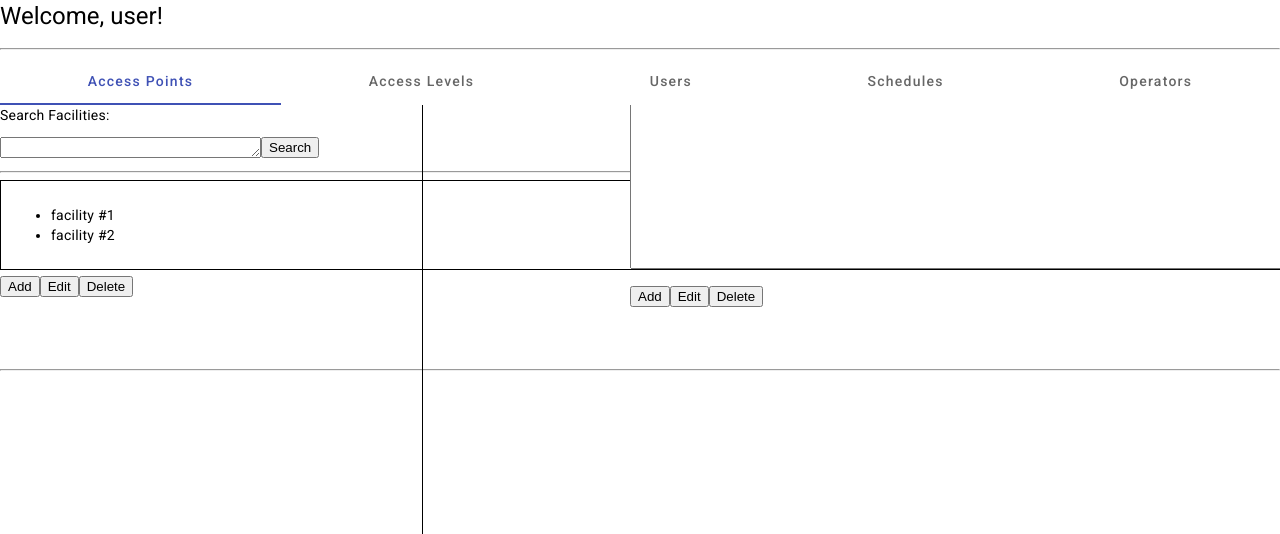
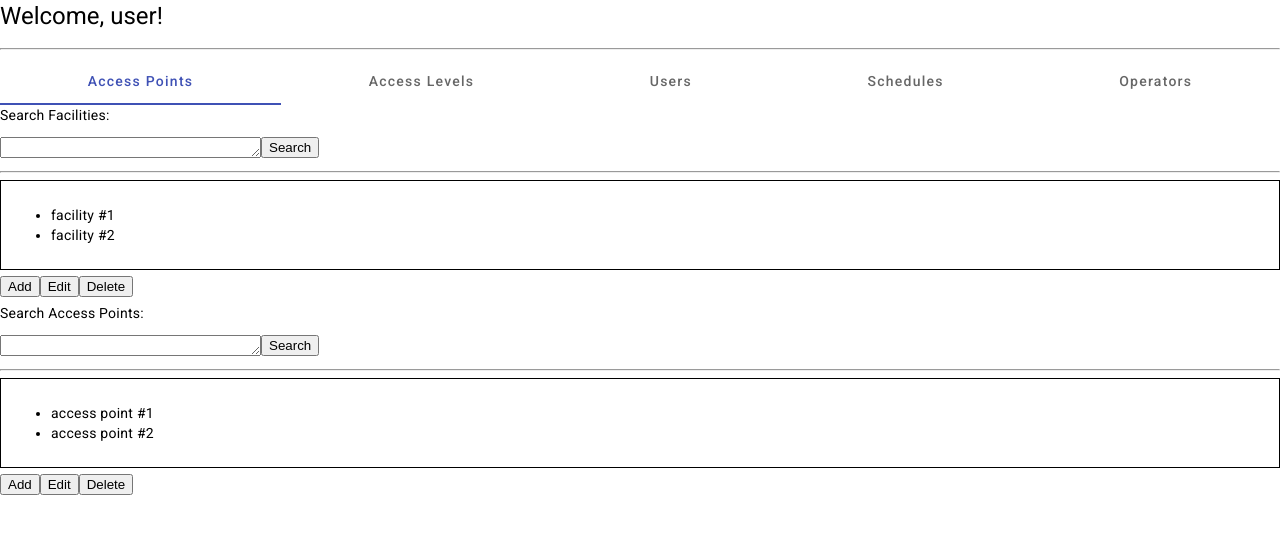
Before and after one commit to michaelyoussef59/Senior-design-frontend, an Angular app: page / in a window 1280 px wide. Shown: the top 534 px of the page. Built offline with nearby package versions, Linux system fonts and the light colour scheme.

Commit message:
Touched up highlighting and selecting

```diff
--- a/src/app/accesspoints/accesspoints.component.css
+++ b/src/app/accesspoints/accesspoints.component.css
@@ -1,12 +1,3 @@
-.vl {
-    width: 1px; /* Width of the vertical line */
-  height: 100vh; /* Height of the vertical line, set to full viewport height */
-  background-color: #000; /* Color of the vertical line */
-  position: fixed; /* Fixed position to keep the line in place */
-  left: 33%; /* Position the line in the middle of the screen horizontally */
-  transform: translateX(-50%); /* Adjust to center the line perfectly */
-  }
-
 .button {
     position: relative;
     top: -6px;
--- a/src/app/accesspoints/accesspoints.component.html
+++ b/src/app/accesspoints/accesspoints.component.html
@@ -1,4 +1,3 @@
-<div class="vl"></div>
 <p>Search Facilities:</p>
 <textarea [(ngModel)]="searchFacilitiesUserEnteredTextArea" cols="30" rows="1"></textarea>
 <button (click)="onSearchFacilitiesButtonClick()" class="button">Search</button>
@@ -15,12 +14,16 @@
 <button class="button">Edit</button>
 <button class="button">Delete</button>
 
-<p style="position: relative; left: 630px; top: -790px;">Search Access Points:</p>
-<textarea [(ngModel)]="searchAccessPointsUserEnteredTextArea" cols="30" rows="1" style="position: relative; left: 630px; top: -790px;"></textarea>
-<button (click)="onSearchAccessPointsButtonClick()" class="button" style="position: relative; left: 630px; top: -790px;">Search</button>
+<p>Search Access Points:</p>
+<textarea [(ngModel)]="searchAccessPointsUserEnteredTextArea" cols="30" rows="1"></textarea>
+<button (click)="onSearchAccessPointsButtonClick()" class="button">Search</button>
 <hr>
-<textarea name="accessPointsResults" id="accessPointsResults" cols="82" rows="45" [readOnly]="true" style="position: relative; left: 630px; top: -790px;"></textarea>
+<div class="list-container">
+    <ul>
+        <li *ngFor="let str of accessPointsResultArr" (click)="handleClick(str)" class="hover-highlight">{{str}}</li>
+    </ul>
+</div>
 <p></p>
-<button class="button" style="position: relative; left: 630px; top: -790px;">Add</button>
-<button class="button" style="position: relative; left: 630px; top: -790px;">Edit</button>
-<button class="button" style="position: relative; left: 630px; top: -790px;">Delete</button>
+<button class="button">Add</button>
+<button class="button">Edit</button>
+<button class="button">Delete</button>
--- a/src/app/accesspoints/accesspoints.component.ts
+++ b/src/app/accesspoints/accesspoints.component.ts
@@ -9,14 +9,18 @@ export class AccesspointsComponent {
   searchFacilitiesUserEnteredTextArea: string = ''; // to be populated by user
   searchAccessPointsUserEnteredTextArea: string = ''; // to be populated by user
   facilitiesResult: string = ''; // to be populated by init or search
+  accessPointsResult: string = ''; // to be populated by init or search
 
   //all vars below this are test vars
   facilitiesResultArr: string[] = ["facility #1", "facility #2"];
+  accessPointsResultArr: string[] = ["access point #1", "access point #2"];
 
   ngOnInit() {
     // populate facilities from api here
     this.facilitiesResult = '';
     this.populateFacilitiesResultTextBox();
+    this.accessPointsResult = '';
+    this.populateAccessPointsResultTextBox();
   }
 
   handleClick(clickedString: string) {
@@ -38,6 +42,13 @@ export class AccesspointsComponent {
     }
   }
 
+  populateAccessPointsResultTextBox() {
+    for (var entryNumber in this.accessPointsResultArr) {
+      this.accessPointsResult += this.accessPointsResultArr[entryNumber];
+      this.accessPointsResult += "\n";
+    }
+  }
+
   onSearchFacilitiesButtonClick() {
     console.log("Search facilities button clicked", this.searchFacilitiesUserEnteredTextArea);
     this.searchFacilitiesUserEnteredTextArea = '';
```
